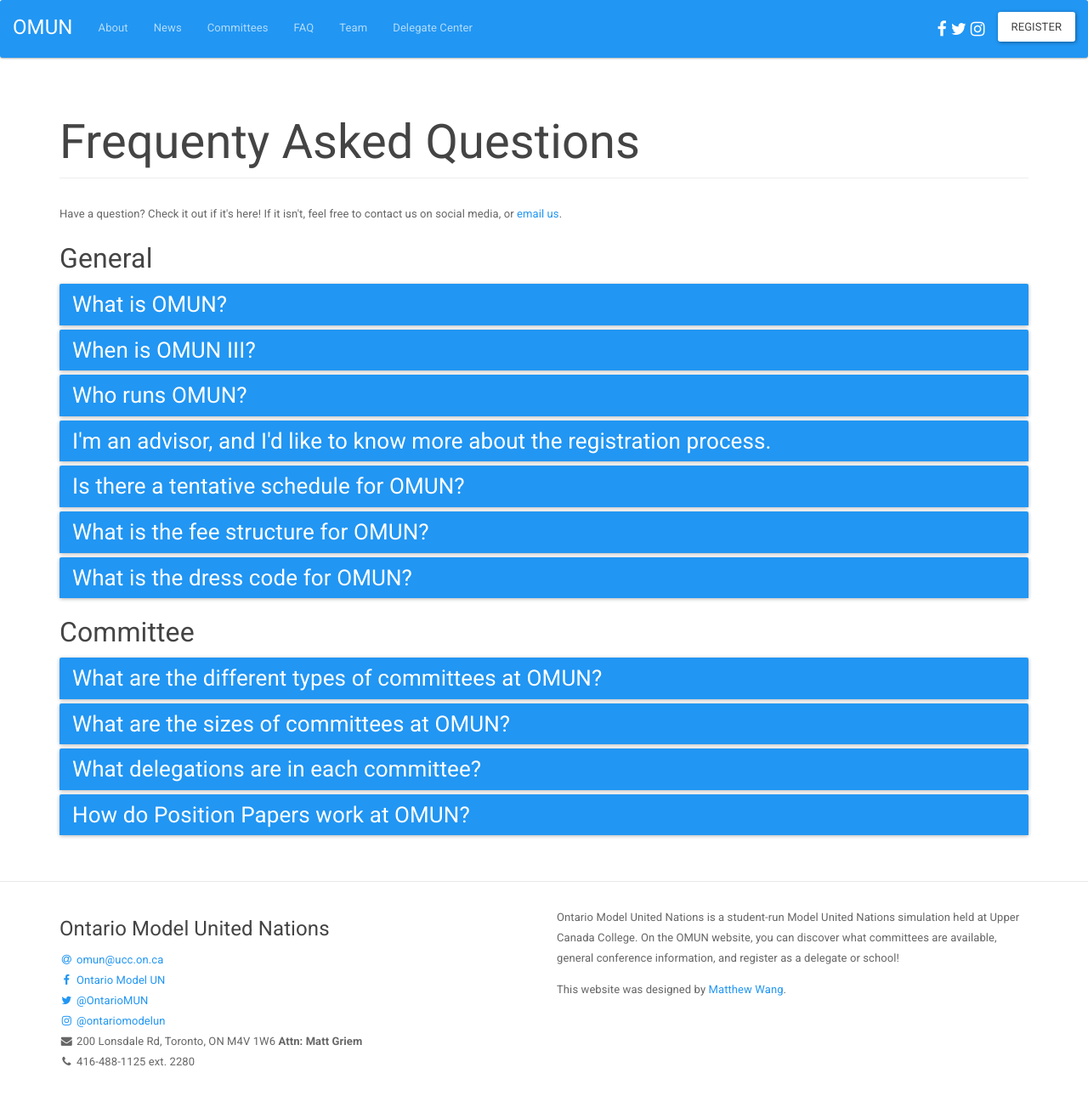
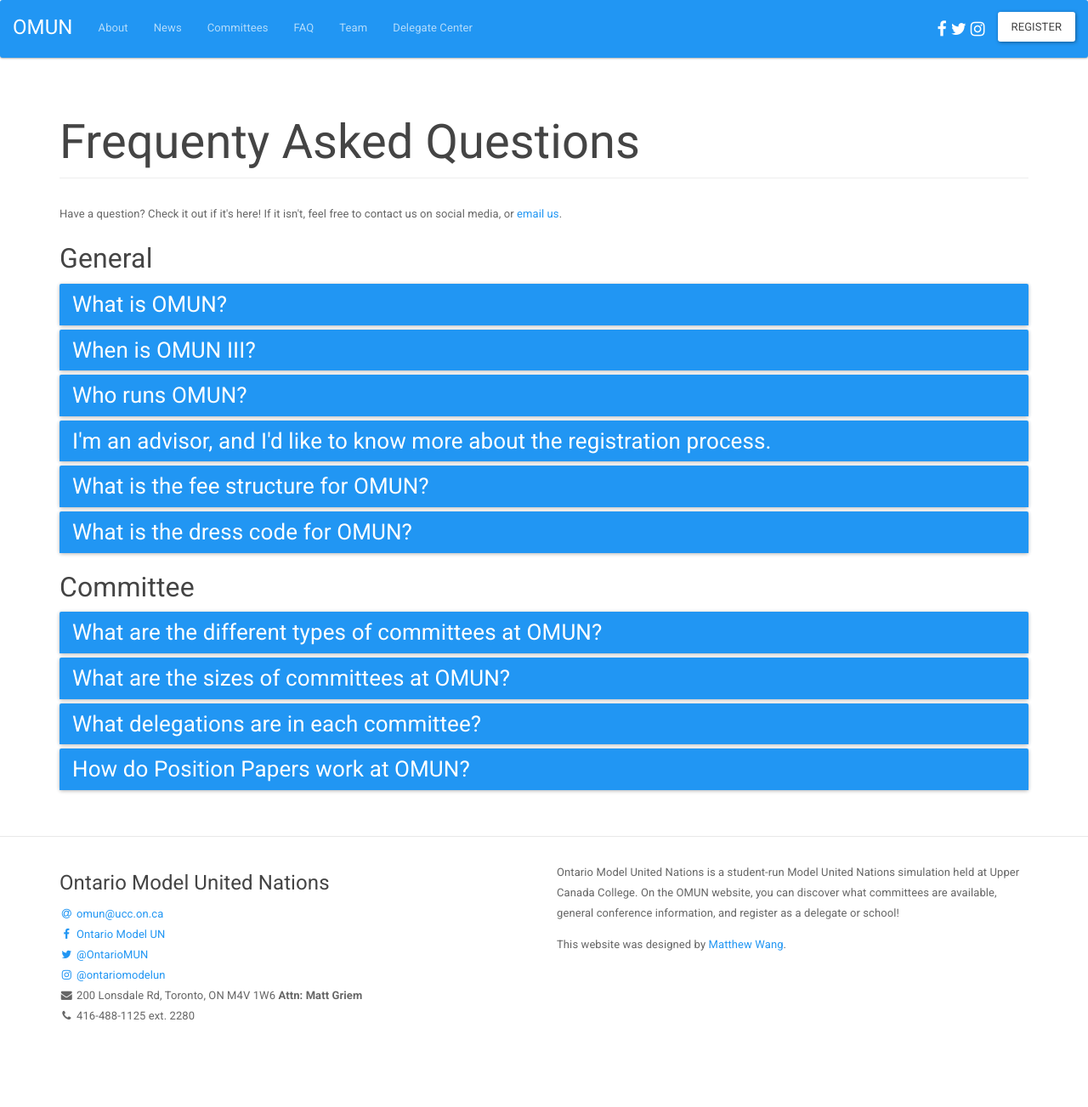
Before and after one commit to malsf21/omun.ca, a Jekyll site: the page built from faq.html, in a window 1280 px wide. Shown: the whole page at 85% size. Built offline with Jekyll 4.4.1, drawn with Linux system fonts in a browser that asks for light colours; after the commit the page ends 1249 px from its top, so only the background shows below that; part of the change alters nothing that is shown.

Commit message:
this question's answer doesn't make sense

```diff
--- a/_data/faq.yml
+++ b/_data/faq.yml
@@ -23,10 +23,10 @@ omunadvpkg:
   question: "I'm an advisor, and I'd like to know more about the registration process."
   answer: "Our [advisor package](/files/advisor_package.pdf) contains information about registration and the conference. If you have any further questions, feel free to contact us."
 
-omunschedule:
-  type: general
-  question: "Is there a tentative schedule for OMUN?"
-  answer: "While we haven't fully confirmed our schedule, we have attached a temporary schedule in our [advisor package](/files/advisor_package.pdf)."
+# omunschedule:
+#   type: general
+#   question: "Is there a tentative schedule for OMUN?"
+#   answer: "While we haven't fully confirmed our schedule, we have attached a tentative schedule in our [advisor package](/files/advisor_package.pdf)."
 
 omunfee:
   type: general
```
